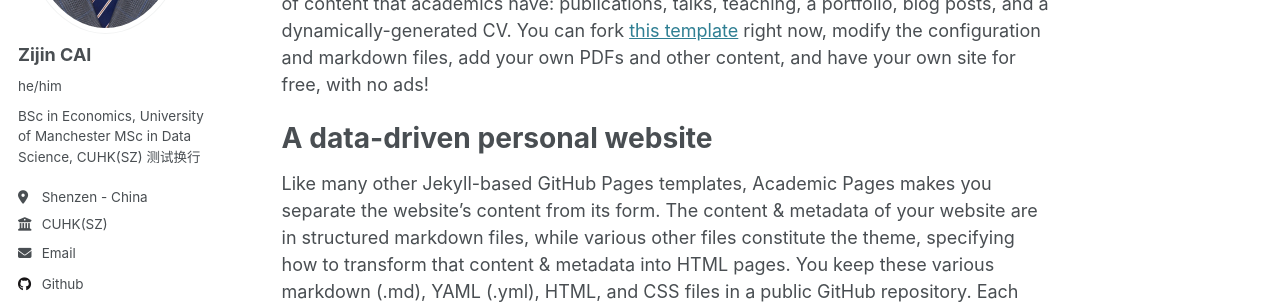
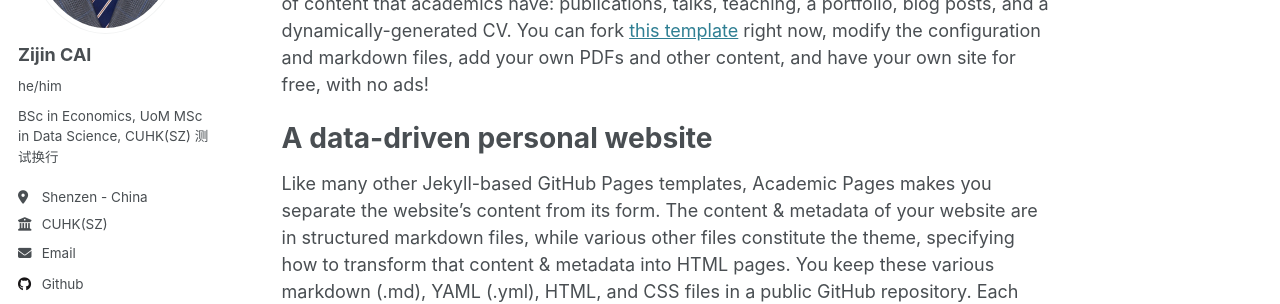
Before and after one commit to CAI991108/CAI991108.github.io, a Jekyll site: the page built from _pages/about.md, in a window 1280 px wide. Shown: the part 321-625 px from the top of the page. Built offline with Jekyll 4.4.1, drawn with Linux system fonts in a browser that asks for light colours.

Commit message:
Update _config.yml

```diff
--- a/_config.yml
+++ b/_config.yml
@@ -24,11 +24,10 @@ author:
   avatar           : "profile.png"
   name             : "Zijin CAI"
   pronouns         : "he/him"
-  bio              : "
-                      BSc in Economics, University of Manchester
+  bio              : |
+                      BSc in Economics, UoM
                       MSc in Data Science, CUHK(SZ)
                       测试换行
-                      "
   location         : "Shenzen - China"
   employer         : "CUHK(SZ)"
   uri              : # "https://github.com/CAI991108"
```
